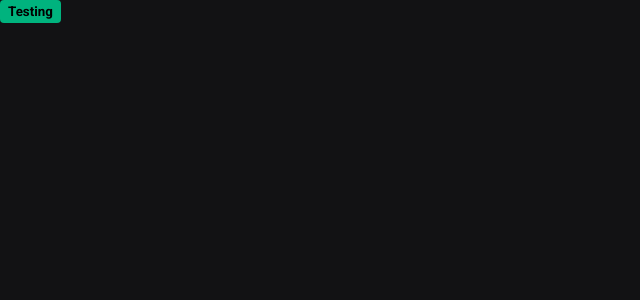
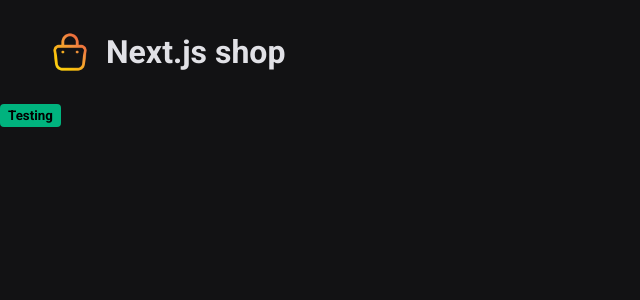
Before and after one commit to Wagnetto/next-shop, a Next.js app: page / in a window 1280 px wide. Shown: the top 300 px of the page, without its empty margins (0-640 px from the left). Built offline with nearby package versions, Linux system fonts and the light colour scheme.

Commit message:
feature: Add Header

```diff
--- a/src/pages/_app.tsx
+++ b/src/pages/_app.tsx
@@ -1,8 +1,20 @@
 import {AppProps} from 'next/app'
-import {globalStyles} from './styles/global'
+import {globalStyles} from '../styles/global'
+import logoImg from '../assets/logo.png'
+import {Container, Header, LogoContainer} from '../styles/pages/app'
 
 globalStyles()
 
 export default function App({Component, pageProps}: AppProps) {
-  return <Component {...pageProps} />
+  return (
+    <Container>
+      <Header>
+        <LogoContainer>
+          <img src={logoImg.src} alt='logo' width='40px' />
+          <h1>Next.js shop</h1>
+        </LogoContainer>
+      </Header>
+      <Component {...pageProps} />
+    </Container>
+  )
 }
--- a/src/pages/_document.tsx
+++ b/src/pages/_document.tsx
@@ -1,5 +1,5 @@
 import {Html, Head, Main, NextScript} from 'next/document'
-import {getCssText} from './styles'
+import {getCssText} from '../styles'
 
 export default function Document() {
   return (
--- a/src/pages/index.tsx
+++ b/src/pages/index.tsx
@@ -1,4 +1,4 @@
-import {styled} from './styles'
+import {styled} from '../styles'
 
 const Button = styled('button', {
   backgroundColor: '$green300',
--- /dev/null
+++ b/src/styles/pages/app.ts
@@ -0,0 +1,23 @@
+import {styled} from '..'
+
+export const Container = styled('div', {
+  display: 'flex',
+  flexDirection: 'column',
+  alignItems: 'flex-start',
+  //   justifyContent: 'center',
+  minHeight: '100vh',
+})
+
+export const LogoContainer = styled('div', {
+  display: 'flex',
+  alignItems: 'center',
+  fontSize: '1rem',
+  gap: '1rem',
+})
+
+export const Header = styled('header', {
+  padding: '2rem 0',
+  width: '100%',
+  maxWidth: 1180,
+  margin: '0 auto',
+})
```
Also changed, not shown: src/assets/Oldlogo.png (added), src/assets/logo.png (added), src/styles/global.ts (renamed from src/pages/styles/global.ts), src/styles/index.ts (renamed from src/pages/styles/index.ts).
